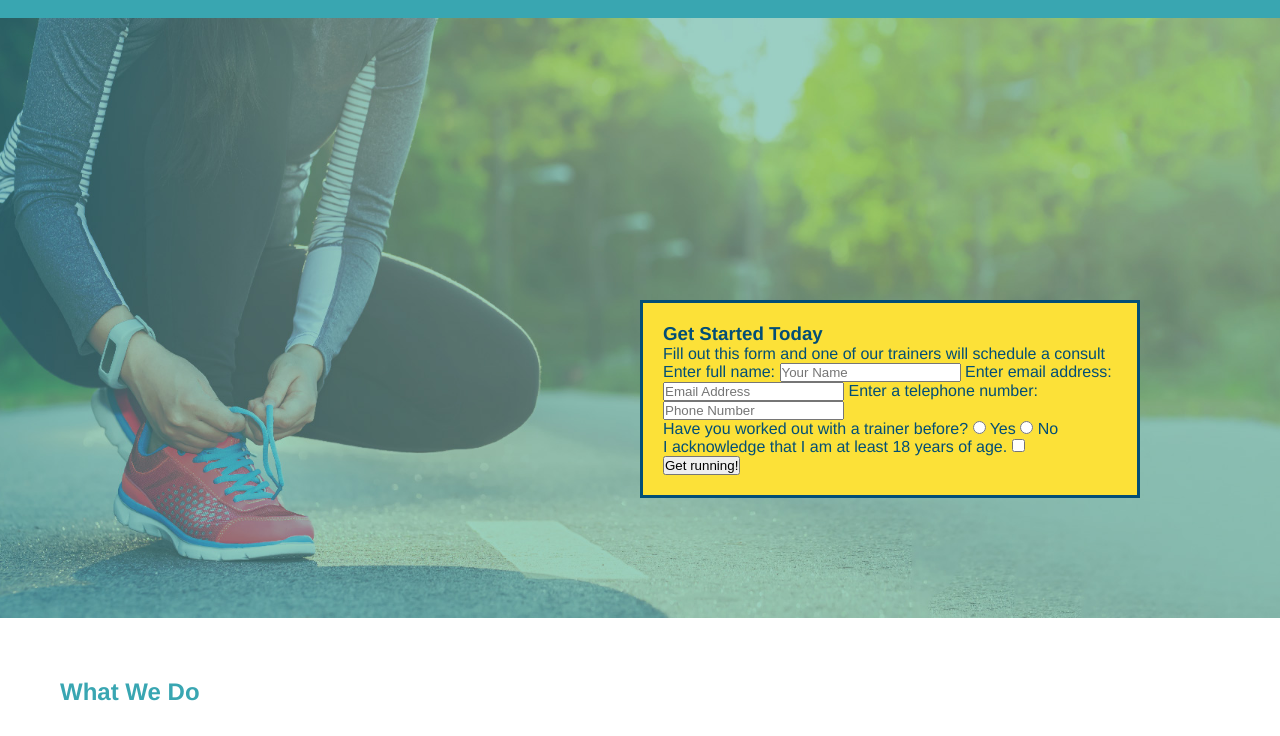
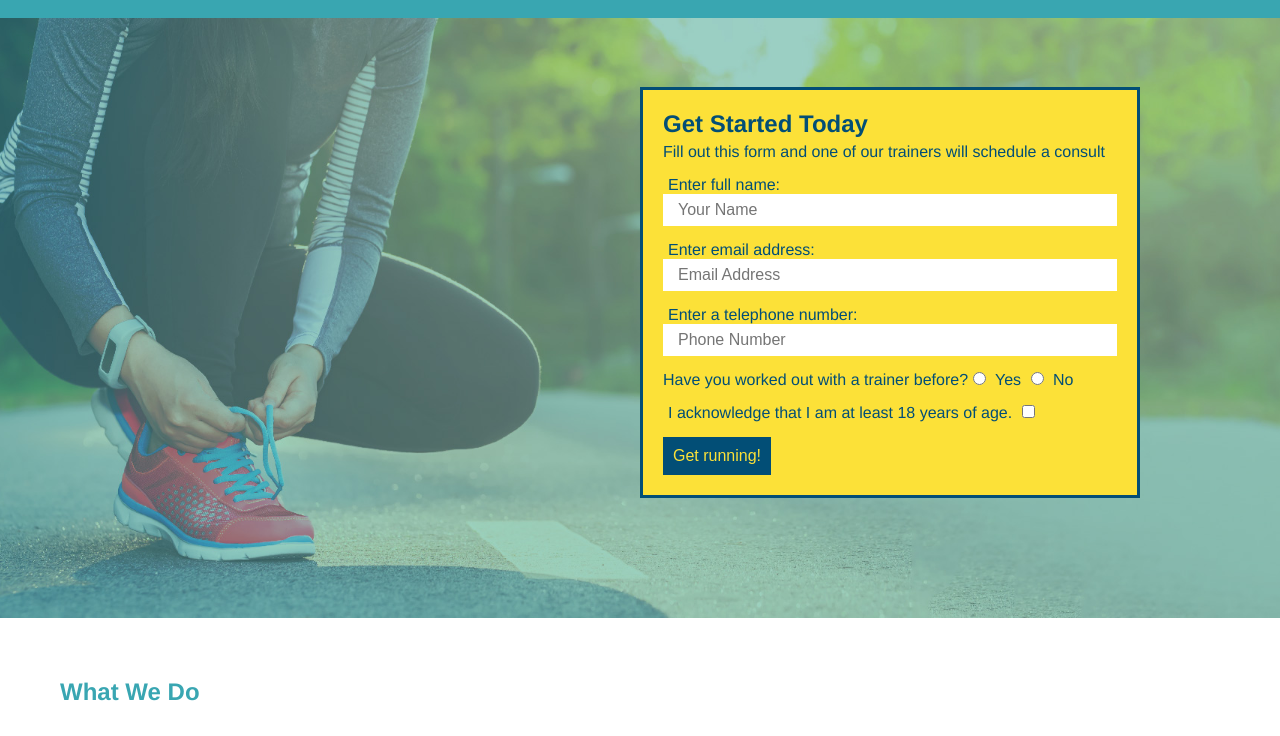
Before and after one commit to martaniz/run-buddy, a plain HTML site: page index.html in a window 1280 px wide. Shown: the part 64-800 px from the top of the page. Drawn offline with Linux system fonts and the light colour scheme.

Commit message:
<changes to css for hero >

```diff
--- a/assets/css/style.css
+++ b/assets/css/style.css
@@ -113,3 +113,37 @@ section {
     bottom: 120px;
     right: 140px;
   }
+
+/* hero h3 styling*/
+
+.hero-form h3 {
+    font-size: 24px;
+    margin: 0;
+}
+
+.hero-form p {
+    margin: 5px 0 15px 0;
+}
+
+.form-input {
+    border: 1px; solid #024e76;
+    display: block;
+    padding: 7px 15px;
+    font-size: 16px;
+    color: #024e76;
+    width: 100%;
+    margin-bottom: 15px;
+}
+
+.hero-form label {
+    margin: 0 5px;
+}
+
+.hero-form button {
+    color: #fce138;
+    background-color: #024e76;
+    border: none;
+    padding: 10px; 20px;
+    font-size: 16px;
+}
+/*hero styles end*/
```
